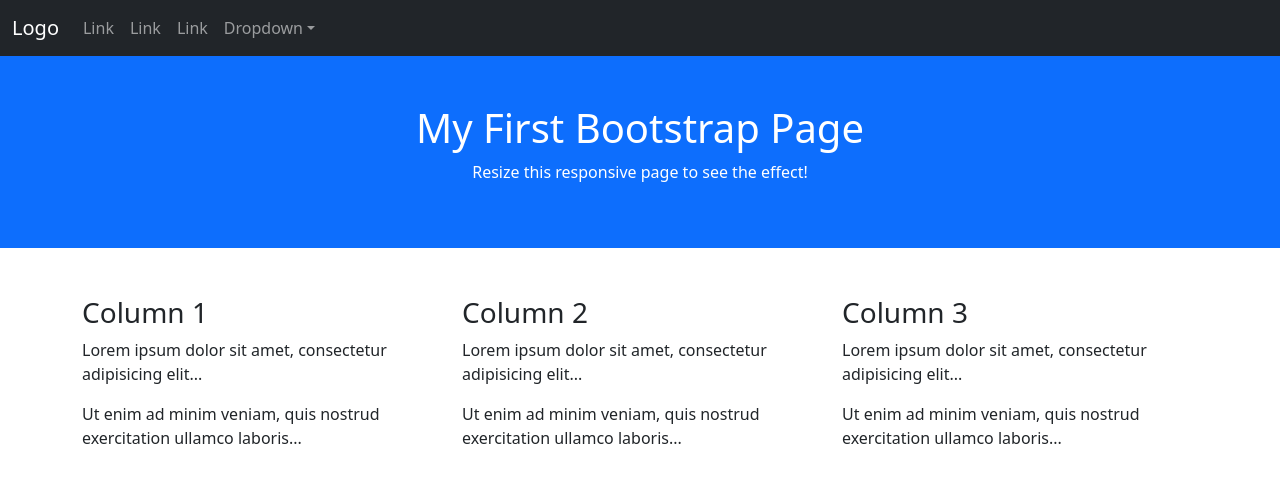
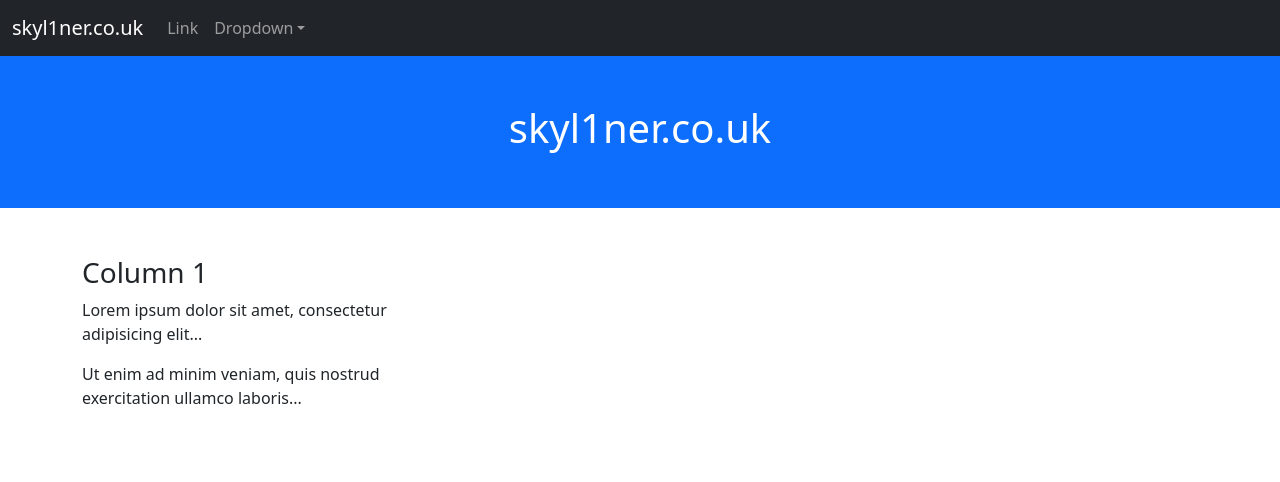
Before and after one commit to webdev-SkyL1ner/skyl1ner.co.uk, a plain HTML site: page index.html in a window 1280 px wide. Drawn offline with nearby package versions, Linux system fonts and the light colour scheme.

Commit message:
index.html

```diff
--- a/index.html
+++ b/index.html
@@ -1,12 +1,9 @@
-<html>
-  <head>
-
-  </hea<!DOCTYPE html>
+<!DOCTYPE html>
 <html lang="en">
 
 <nav class="navbar navbar-expand-sm bg-dark navbar-dark">
     <div class="container-fluid">
-      <a class="navbar-brand" href="#">Logo</a>
+      <a class="navbar-brand" href="#">skyl1ner.co.uk</a>
       <button class="navbar-toggler" type="button" data-bs-toggle="collapse" data-bs-target="#collapsibleNavbar">
         <span class="navbar-toggler-icon"></span>
       </button>
@@ -15,18 +12,10 @@
           <li class="nav-item">
             <a class="nav-link" href="#">Link</a>
           </li>
-          <li class="nav-item">
-            <a class="nav-link" href="#">Link</a>
-          </li>
-          <li class="nav-item">
-            <a class="nav-link" href="#">Link</a>
-          </li>
           <li class="nav-item dropdown">
             <a class="nav-link dropdown-toggle" href="#" role="button" data-bs-toggle="dropdown">Dropdown</a>
             <ul class="dropdown-menu">
               <li><a class="dropdown-item" href="#">Link</a></li>
-              <li><a class="dropdown-item" href="#">Another link</a></li>
-              <li><a class="dropdown-item" href="#">A third link</a></li>
             </ul>
           </li>
         </ul>
@@ -35,7 +24,7 @@
 </nav>
 
 <head>
-  <title>Bootstrap 5 Example</title>
+  <title>skyl1ner.co.uk</title>
   <meta charset="utf-8">
   <meta name="viewport" content="width=device-width, initial-scale=1">
   <link href="https://cdn.jsdelivr.net/npm/bootstrap@5.3.3/dist/css/bootstrap.min.css" rel="stylesheet">
@@ -44,8 +33,7 @@
 <body>
 
 <div class="container-fluid p-5 bg-primary text-white text-center">
-  <h1>My First Bootstrap Page</h1>
-  <p>Resize this responsive page to see the effect!</p>
+  <h1>skyl1ner.co.uk</h1>
 </div>
 
 <div class="container mt-5">
@@ -55,20 +43,8 @@
       <p>Lorem ipsum dolor sit amet, consectetur adipisicing elit...</p>
       <p>Ut enim ad minim veniam, quis nostrud exercitation ullamco laboris...</p>
     </div>
-    <div class="col-sm-4">
-      <h3>Column 2</h3>
-      <p>Lorem ipsum dolor sit amet, consectetur adipisicing elit...</p>
-      <p>Ut enim ad minim veniam, quis nostrud exercitation ullamco laboris...</p>
-    </div>
-    <div class="col-sm-4">
-      <h3>Column 3</h3>
-      <p>Lorem ipsum dolor sit amet, consectetur adipisicing elit...</p>
-      <p>Ut enim ad minim veniam, quis nostrud exercitation ullamco laboris...</p>
-    </div>
   </div>
 </div>
 
 </body>
 </html>
-
-</html>
```
